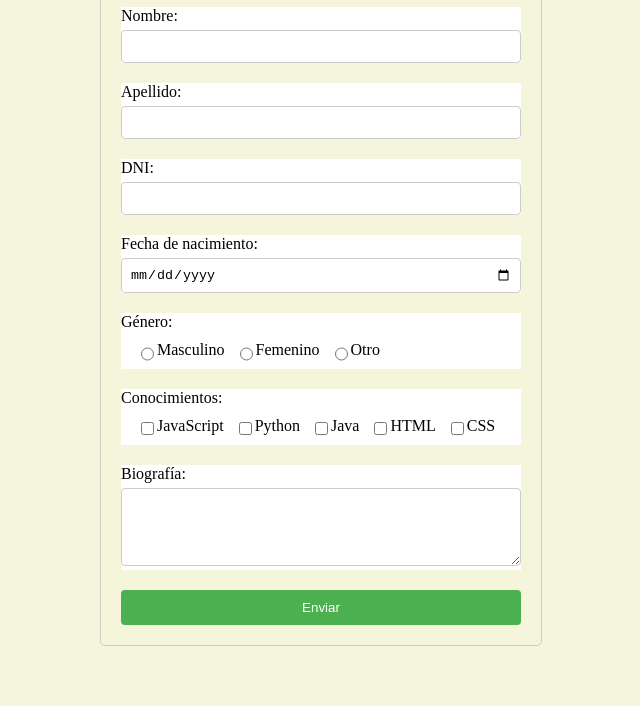
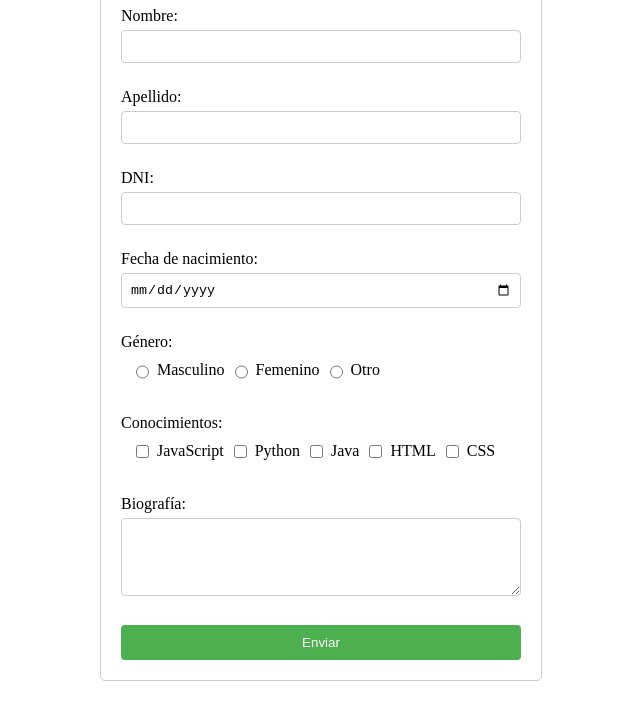
Before and after one commit to Patcherr/Curso-Gustavo, a plain HTML site: page Tp2 Try/HTML/index.html in a window 1280 px wide. Shown: the part 94-800 px from the top of the page, without its empty margins (319-959 px from the left). Drawn offline with Linux system fonts and the light colour scheme.

Commit message:
Update style.css

```diff
--- a/Tp2 Try/CSS/style.css
+++ b/Tp2 Try/CSS/style.css
@@ -53,10 +53,8 @@ body {
     padding: 20px;
     border: 1px solid #ccc;
     border-radius: 5px;
-    background-color: beige;
+
 }
-
-
 
 h1 {
     text-align: center;
@@ -64,7 +62,7 @@ h1 {
 }
 
 .form-group {
-    margin-bottom: 20px;
+    margin-bottom: 25px;
     background-color: #fff;
 }
 
@@ -96,6 +94,11 @@ textarea {
 input[type="checkbox"],
 [type="radio"] {
     margin-left: 15px;
+    display: flex;
+    position: relative;
+    right: 5px;
+    bottom: 2px;
+
 }
 
 button[type="submit"] {
```
